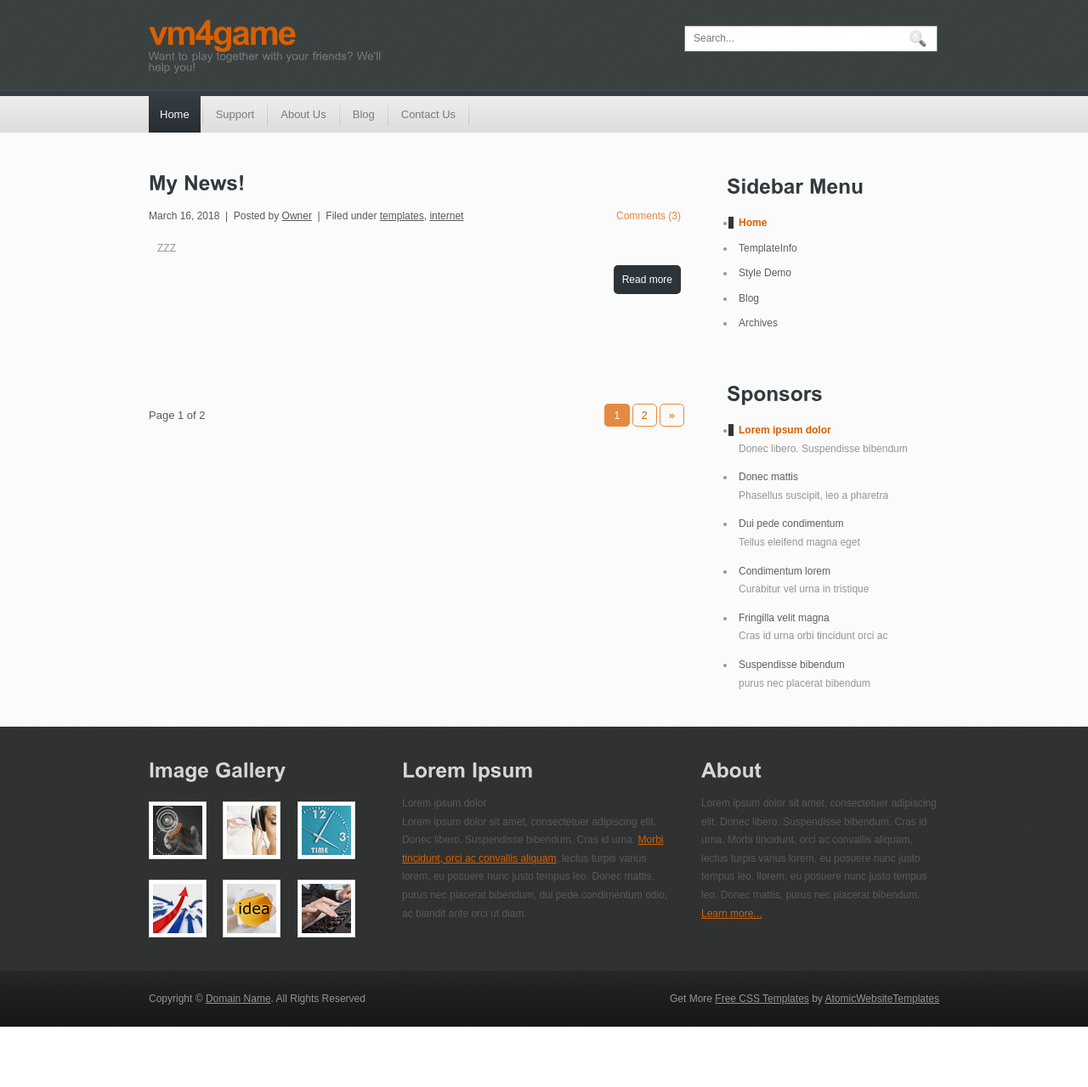
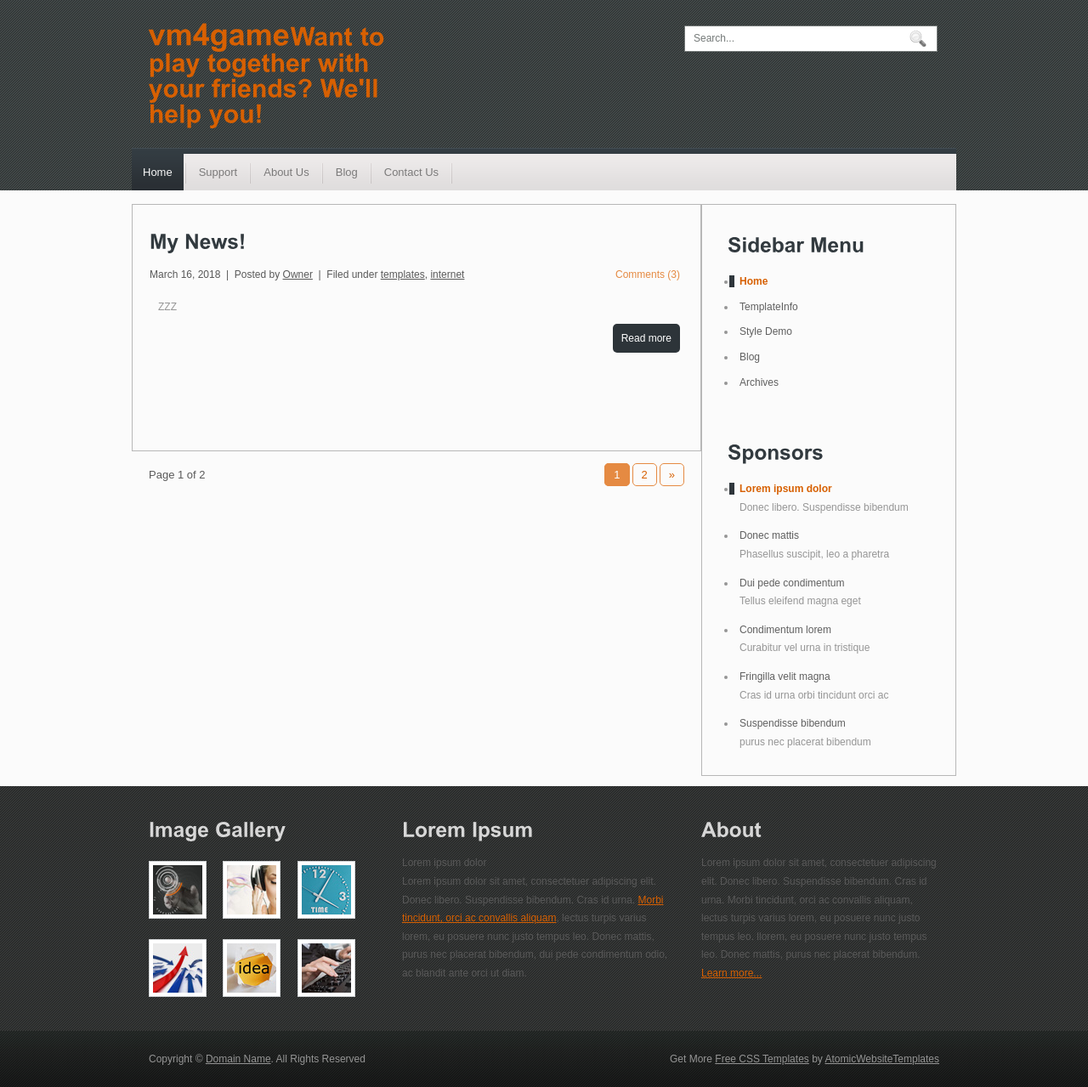
Before and after one commit to tshap88/VM, a Django app: page /news/ in a window 1280 px wide. Shown: the whole page at 85% size. Before the commit the page ends 1208 px from the top, so only its background shows below. Run offline with Django 3.2, Linux system fonts and the light colour scheme; data that the repository does not hold is empty.

Commit message:
add changes #...

```diff
--- a/VM/templates/index.html
+++ b/VM/templates/index.html
@@ -1,22 +1,24 @@
 <!DOCTYPE html PUBLIC "-//W3C//DTD XHTML 1.0 Transitional//EN" "http://www.w3.org/TR/xhtml1/DTD/xhtml1-transitional.dtd">
 <html xmlns="http://www.w3.org/1999/xhtml">
 <head>
-<title>vm4game</title>
     <meta http-equiv="Content-Type" content="text/html; charset=UTF-8" />
     {% load staticfiles %}
     <link href="{% static 'css/style.css' %}" rel="stylesheet" type="text/css" />
+    <link href='http://fonts.googleapis.com/css?family=Boogaloo' rel='stylesheet' type='text/css'>
     <script type="text/javascript" src="{% static 'js/jquery-1.3.2.min.js' %}"></script>
     <script type="text/javascript" src="{% static 'js/script.js' %}"></script>
     <script type="text/javascript" src="{% static 'js/cufon-yui.js' %}"></script>
     <script type="text/javascript" src="{% static 'js/arial.js' %}"></script>
     <script type="text/javascript" src="{% static 'js/cuf_run.js' %}"></script>
+    <title>vm4game</title>
 </head>
 <body>
 <div class="main">
   <div class="header">
     <div class="header_resize">
       <div class="logo">
-        <h1><a href="/"><span>vm4game</span><small>Want to play together with your friends? We'll help you!</small></a></h1>
+       {#%   <h1><a href="/"><span>vm4game</span><small>Want to play together with your friends? We'll help you!</small></a></h1>%#}
+             <h1>vm<strong>4</strong>game</h1>
       </div>
       <div class="search">
         <form method="get" id="search" action="#">
--- a/VM/urls.py
+++ b/VM/urls.py
@@ -16,6 +16,8 @@
     url(r'^blog/$', views.blog, name = 'blog'),
     url(r'^contact/$', views.contact, name = 'contact'),
     url(r'^news/', include('news.urls', namespace = 'news')),
+    url(r'^hhh/$', views.hhh, name = 'hhh'),
+    url(r'^jjj/$', views.jjj, name = 'jjj'),
 
 )
 
--- a/sites/static/css/style.css
+++ b/sites/static/css/style.css
@@ -5,6 +5,11 @@
 	width:100%;
     color:#595959;
 	font:normal 12px/1.8em Arial, Helvetica, sans-serif;
+    background-color: #333;
+	-webkit-user-select:none;
+	-moz-user-select:none;
+	-ms-user-select:none;
+	user-select:none;
 
 }
 html, .main {
@@ -26,26 +31,20 @@
 	float:left;
 	padding:0 0 0 20px;
 }
-h1 {
-	margin:0;
-	padding:20px 0;
-	color:#e1e9df;
-	font:bold 40px/1.2em Arial, Helvetica, sans-serif;
-	letter-spacing:-2px;
+h1{
+
+	font-family: 'Boogaloo', cursive;
+	font-size: 3em;
+	color: #fff;
+	text-shadow: 3px 3px 0px #196597 ;
+
 }
-h1 a, h1 a:hover {
-	color:#7b7a7a;
-	text-decoration:none;
+
+
+strong{
+	color: #FFE000;
 }
-h1 span {
-	color:#d76002;
-}
-h1 small {
-	display:block;
-	padding:0;
-	font:normal 13px/1.2em Arial, Helvetica, sans-serif;
-	letter-spacing:normal;
-}
+
 h2 {
 	font:bold 24px Arial, Helvetica, sans-serif;
 	padding:8px 0;
@@ -91,13 +90,15 @@
 	padding:20px 0;
 }
 .menu_header {
-	background:url(../../static/images/menu_bg.gif);
-	height:50px;
+    background:url(../../static/images/menu_bg.gif);
+    height:50px;
+    margin: 0 auto;
+    width: 970px;
 }
 .menu_nav {
 	margin:0 auto;
-	padding:0 0 0 20px;
-	width:950px;
+	padding:0;
+    width:970px;
 	height:50px;
 }
 .menu_nav ul {
@@ -149,6 +150,7 @@
 .mainbar .article {
 	margin:0;
 	padding:16px 24px 24px 20px;
+    border:1px solid #b7b7b7;
 
 }
 .mainbar .post-data a {
@@ -165,7 +167,8 @@
 .sidebar {
 	padding:0;
 	float:right;
-	width:300px;
+	width:298px;
+    border:1px solid #b7b7b7;
 }
 .sidebar .gadget {
 	margin:0;
```
Also changed, not shown: VM/views.py (+14 -3 lines), news/admin.py (line endings or trailing spaces). Lines whose indentation alone changed are shown as unchanged.
